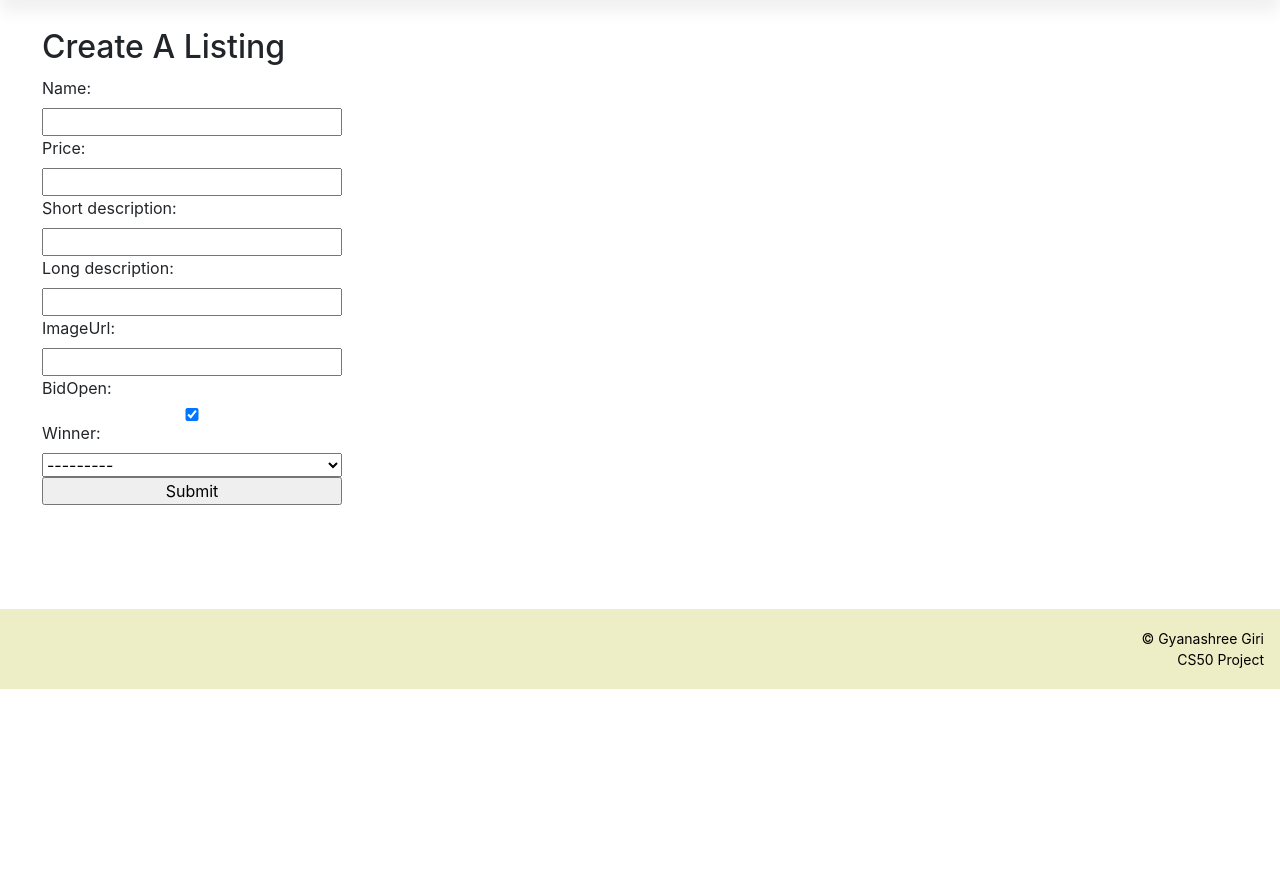
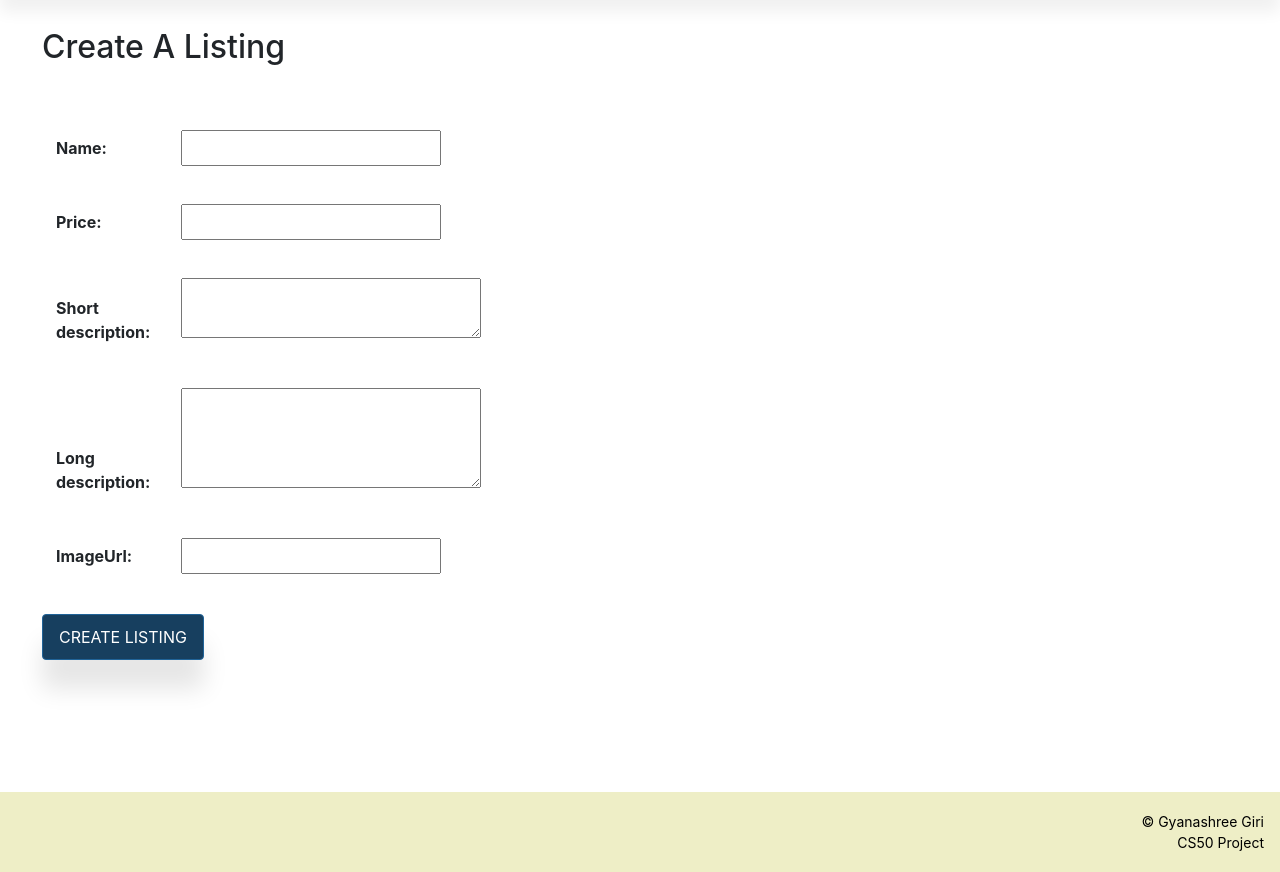
Before and after one commit to GGi347/E-commerce, a Django app: page /create_listing in a window 1280 px wide. Shown: the part 120-992 px from the top of the page. Before the commit the page ends 809 px from the top, so only its background shows below. Run offline with Django 3.2, Linux system fonts and the light colour scheme; a user stored in the database is signed in; data comes from the database, SQL or seed files in the repository; both versions use the stored data as it was after the commit; some libraries are stand-ins or nearby versions.

Commit message:
Add styling to create listing form

```diff
--- a/auctions/forms.py
+++ b/auctions/forms.py
@@ -1,8 +1,13 @@
 
+from logging import PlaceHolder
 from .models import Auction_listing
 from django import forms
 
 class AuctionForm(forms.ModelForm):
+     long_description = forms.CharField(widget=forms.Textarea)
+     short_description = forms.CharField(widget=forms.Textarea)
+
      class Meta:
         model = Auction_listing
-        exclude = ['owner']
+
+        exclude = ['owner', 'bidOpen', 'winner']
--- a/auctions/models.py
+++ b/auctions/models.py
@@ -2,6 +2,7 @@ from email.policy import default
 from unicodedata import name
 from django.contrib.auth.models import AbstractUser
 from django.db import models
+
 
 
 class User(AbstractUser):
--- a/auctions/static/auctions/css/styles.css
+++ b/auctions/static/auctions/css/styles.css
@@ -226,10 +226,39 @@ textarea[name="comment"] {
 
 /* create listing */
 
-.form {
-    display: flex;
-    flex-direction: column;
+.main-forms {
+    margin-top: 50px;
+
+}
+.fieldWrapper {
+    padding: 14px;
+}
+
+#id_long_description{
+    height: 100px;
     width: 300px;
+    text-align: start;
+    padding: 6px;
+}
+#id_short_description{
+    height: 60px;
+    width: 300px;
+    padding: 6px;
+}
+.fieldWrapper > label {
+    width: 120px;
+    font-weight: bold;
+
+}
+
+.fieldWrapper > input {
+    padding: 4px;
+}
+
+@media (max-width: 800px) {
+    .fieldWrapper > label {
+        display: block;
+    }
 }
 
 /* footer */
--- a/auctions/templates/auctions/create_listing.html
+++ b/auctions/templates/auctions/create_listing.html
@@ -2,10 +2,21 @@
 {% block body %}
 <div class="page-container">
     <h2 class="page-header">Create A Listing</h2>
-    <form action="{% url 'create-listing' %}", method="post" class="form">
+    <form action="{% url 'create-listing' %}", method="post" class="main-forms">
         {% csrf_token %}
-        {{ form }}
-        <input type="submit">
+        {{ form.non_field_errors }}
+
+        {% for field in form %}
+            <div class="fieldWrapper">
+                {{ field.errors }}
+                <label for="{{form.field.id_for_label }}" class="field-label">{{field.label_tag }} </label>
+                {{ field }}
+                {% if field.help_text %}
+                    <p class="help">{{ field.help_text|safe }}</p>
+                {% endif %}
+            </div>
+        {% endfor %}
+        <input type="submit" class="item-btn" value="Create Listing">
     </form>
 </div>
 {% endblock %}
```
Also changed, not shown: db.sqlite3.
